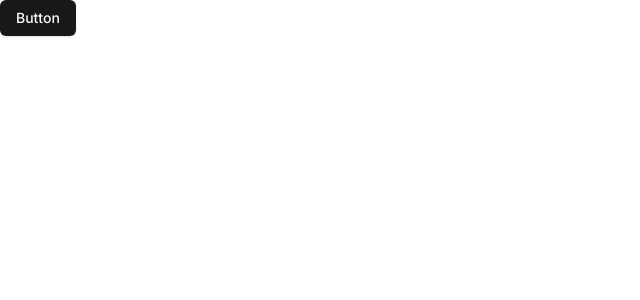
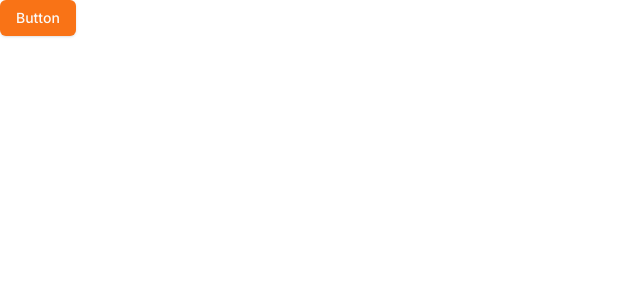
Before and after one commit to hojungan/homeaway, a Next.js app: page / in a window 1280 px wide. Shown: the top 300 px of the page, without its empty margins (0-640 px from the left). Built offline with nearby package versions, Linux system fonts and the light colour scheme.

Commit message:
theme change

```diff
--- a/app/globals.css
+++ b/app/globals.css
@@ -2,27 +2,28 @@
 @tailwind components;
 @tailwind utilities;
 
+
 @layer base {
   :root {
     --background: 0 0% 100%;
-    --foreground: 240 10% 3.9%;
+    --foreground: 20 14.3% 4.1%;
     --card: 0 0% 100%;
-    --card-foreground: 240 10% 3.9%;
+    --card-foreground: 20 14.3% 4.1%;
     --popover: 0 0% 100%;
-    --popover-foreground: 240 10% 3.9%;
-    --primary: 240 5.9% 10%;
-    --primary-foreground: 0 0% 98%;
-    --secondary: 240 4.8% 95.9%;
-    --secondary-foreground: 240 5.9% 10%;
-    --muted: 240 4.8% 95.9%;
-    --muted-foreground: 240 3.8% 46.1%;
-    --accent: 240 4.8% 95.9%;
-    --accent-foreground: 240 5.9% 10%;
+    --popover-foreground: 20 14.3% 4.1%;
+    --primary: 24.6 95% 53.1%;
+    --primary-foreground: 60 9.1% 97.8%;
+    --secondary: 60 4.8% 95.9%;
+    --secondary-foreground: 24 9.8% 10%;
+    --muted: 60 4.8% 95.9%;
+    --muted-foreground: 25 5.3% 44.7%;
+    --accent: 60 4.8% 95.9%;
+    --accent-foreground: 24 9.8% 10%;
     --destructive: 0 84.2% 60.2%;
-    --destructive-foreground: 0 0% 98%;
-    --border: 240 5.9% 90%;
-    --input: 240 5.9% 90%;
-    --ring: 240 10% 3.9%;
+    --destructive-foreground: 60 9.1% 97.8%;
+    --border: 20 5.9% 90%;
+    --input: 20 5.9% 90%;
+    --ring: 24.6 95% 53.1%;
     --radius: 0.5rem;
     --chart-1: 12 76% 61%;
     --chart-2: 173 58% 39%;
@@ -32,25 +33,25 @@
   }
 
   .dark {
-    --background: 240 10% 3.9%;
-    --foreground: 0 0% 98%;
-    --card: 240 10% 3.9%;
-    --card-foreground: 0 0% 98%;
-    --popover: 240 10% 3.9%;
-    --popover-foreground: 0 0% 98%;
-    --primary: 0 0% 98%;
-    --primary-foreground: 240 5.9% 10%;
-    --secondary: 240 3.7% 15.9%;
-    --secondary-foreground: 0 0% 98%;
-    --muted: 240 3.7% 15.9%;
-    --muted-foreground: 240 5% 64.9%;
-    --accent: 240 3.7% 15.9%;
-    --accent-foreground: 0 0% 98%;
-    --destructive: 0 62.8% 30.6%;
-    --destructive-foreground: 0 0% 98%;
-    --border: 240 3.7% 15.9%;
-    --input: 240 3.7% 15.9%;
-    --ring: 240 4.9% 83.9%;
+    --background: 20 14.3% 4.1%;
+    --foreground: 60 9.1% 97.8%;
+    --card: 20 14.3% 4.1%;
+    --card-foreground: 60 9.1% 97.8%;
+    --popover: 20 14.3% 4.1%;
+    --popover-foreground: 60 9.1% 97.8%;
+    --primary: 20.5 90.2% 48.2%;
+    --primary-foreground: 60 9.1% 97.8%;
+    --secondary: 12 6.5% 15.1%;
+    --secondary-foreground: 60 9.1% 97.8%;
+    --muted: 12 6.5% 15.1%;
+    --muted-foreground: 24 5.4% 63.9%;
+    --accent: 12 6.5% 15.1%;
+    --accent-foreground: 60 9.1% 97.8%;
+    --destructive: 0 72.2% 50.6%;
+    --destructive-foreground: 60 9.1% 97.8%;
+    --border: 12 6.5% 15.1%;
+    --input: 12 6.5% 15.1%;
+    --ring: 20.5 90.2% 48.2%;
     --chart-1: 220 70% 50%;
     --chart-2: 160 60% 45%;
     --chart-3: 30 80% 55%;
@@ -58,6 +59,7 @@
     --chart-5: 340 75% 55%;
   }
 }
+
 
 @layer components {
   .container {
```
